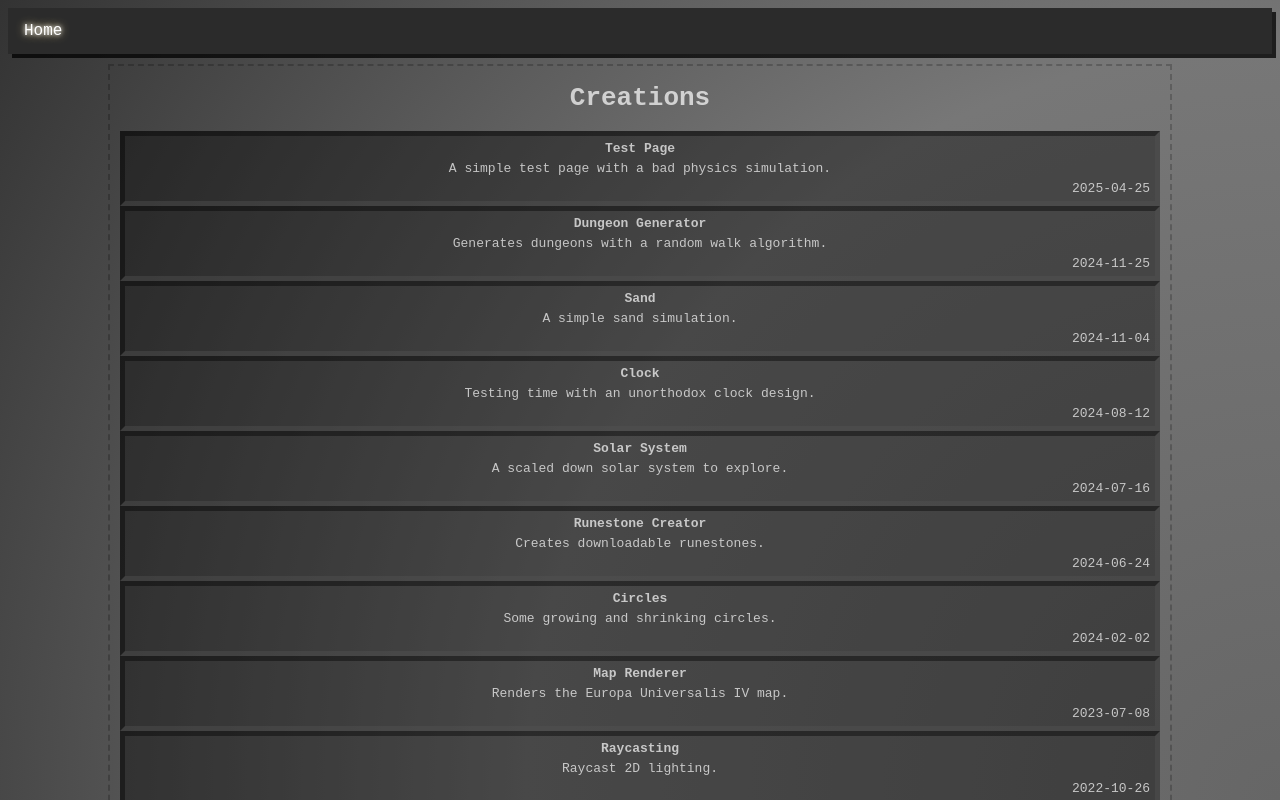
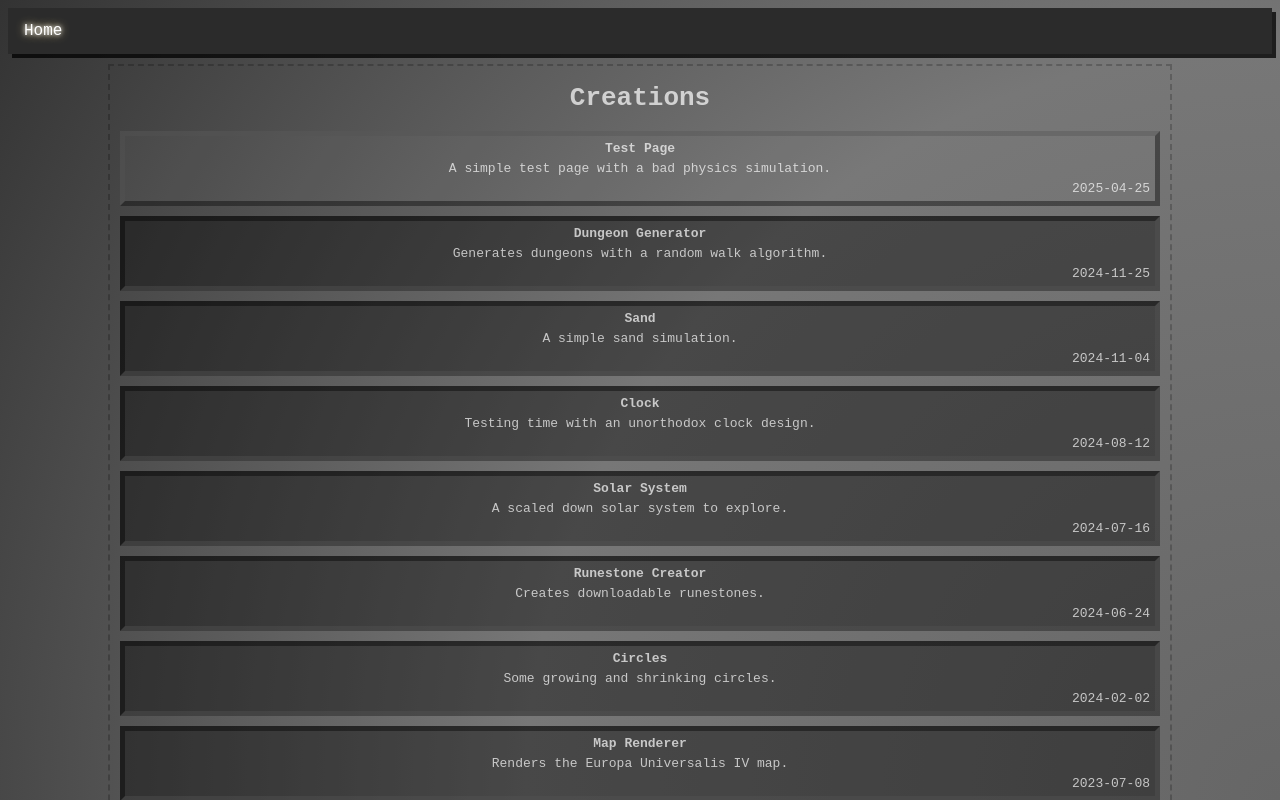
Before and after one commit to Hexuar/hexuar.github.io, a plain HTML site: page index.html in a window 1280 px wide. In both pictures the pointer is over the item 640 px from the left and 168 px from the top of the page. Shown: the top 800 px of the page. Drawn offline with Linux system fonts and the light colour scheme.

Commit message:
Added hover style to page elements

```diff
--- a/styles.css
+++ b/styles.css
@@ -34,6 +34,11 @@ ul.page-list {
 .page-list li {
     border: 5px inset rgba(0, 0, 0, 0.4);
     background-color: rgba(0, 0, 0, 0.4);
+    margin-top: 10px;
+}
+.page-list li:hover {
+    border: 5px outset rgba(0, 0, 0, 0.4);
+    background-color: rgba(128, 128, 128, 0.1);
     cursor: pointer;
 }
 .page-list li p.page-title {
```
